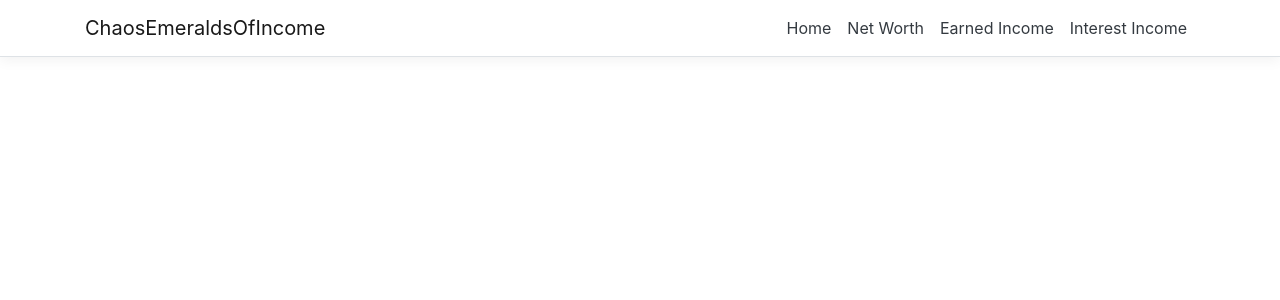
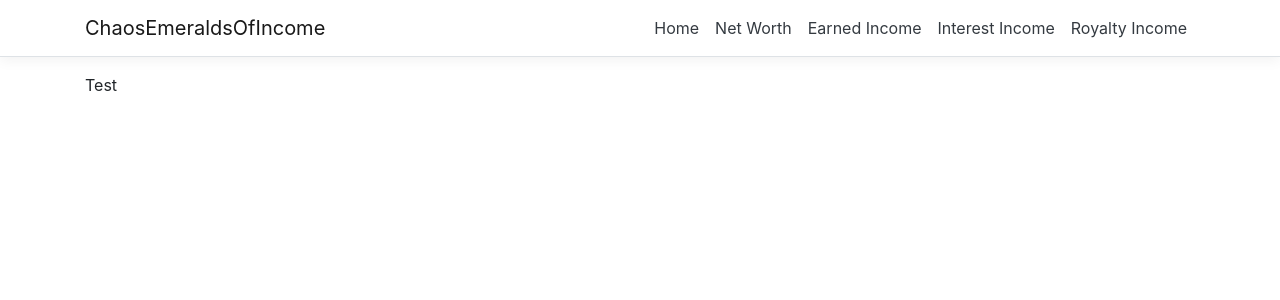
Before and after one commit to alexrogers823/chaos-emeralds-of-income, an Angular app in the folder ClientApp/: page /royalty-income in a window 1280 px wide. Before the commit this address led to /. Shown: the top 300 px of the page. Built offline with nearby package versions, Linux system fonts and the light colour scheme.

Commit message:
added royalty income to nav bar

```diff
--- a/ClientApp/src/app/components/nav-menu/nav-menu.component.html
+++ b/ClientApp/src/app/components/nav-menu/nav-menu.component.html
@@ -43,6 +43,11 @@
               Interest Income
             </a>
           </li>
+          <li class="nav-item" [routerLinkActive]="['link-active']">
+            <a class="nav-link text-dark" [routerLink]="['/royalty-income']">
+              Royalty Income
+            </a>
+          </li>
         </ul>
       </div>
     </div>
--- a/ClientApp/src/app/components/royalty-income/royalty-income.component.html
+++ b/ClientApp/src/app/components/royalty-income/royalty-income.component.html
@@ -0,0 +1 @@
+<p>Test</p>
```
Also changed, not shown: ClientApp/src/app/app.module.ts (+5 -2 lines), ClientApp/src/app/components/royalty-income/royalty-income.component.ts (+9 -0 lines).
